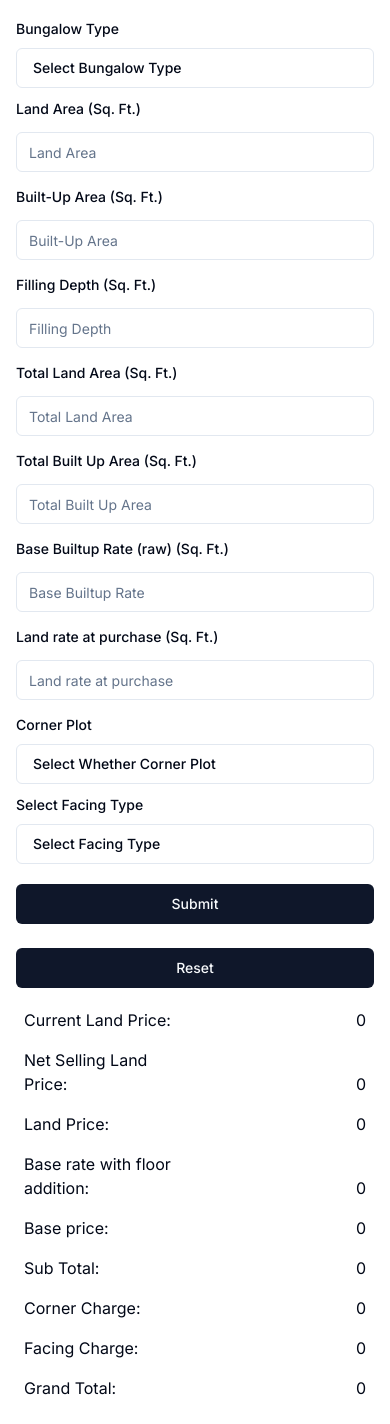
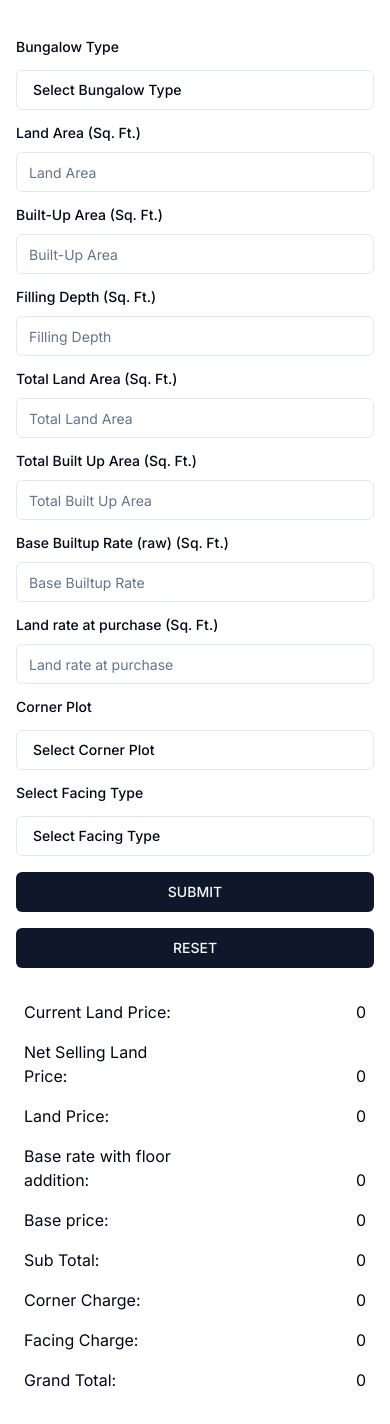
Before and after one commit to Ahmed4164/bungalow-configuration-app, a Next.js app: page / in a window 390 px wide. Built offline with nearby package versions, Linux system fonts and the light colour scheme.

Commit message:
responsive ui implemented

```diff
--- a/src/app/BungalowConfig.tsx
+++ b/src/app/BungalowConfig.tsx
@@ -10,19 +10,32 @@ import {
 } from "@/components/ui/dropdown-menu";
 import { Button } from "@/components/ui/button";
 import { Input } from "@/components/ui/input"
+const DEFAULT_VALUES = {
+    selectedBungalowType: "",
+    selectedFacingType: "",
+    selectedCornerPlot: "",
+    fillingDepth: 0,
+    builtUpArea: 0,
+    landArea: 0,
+    totalLandArea: 0,
+    totalBuiltUpArea: 0,
+    numberOfFloors: 0,
+    baseBuiltupRate: 0,
+    landRateAtPurchase: 0,
+};
 
 const BungalowConfig: React.FC = () => {
-    const [selectedBungalowType, setSelectedBungalowType] = React.useState<string | undefined>(undefined);
-    const [selectedFacingType, setSelectedFacingType] = React.useState<string | undefined>(undefined);
-    const [selectedCornerPlot, setSelectedCornerPlot] = React.useState<string | undefined>(undefined);
-    const [fillingDepth, setFillingDepth] = React.useState<number | undefined>(undefined);
-    const [builtUpArea, setBuiltUpArea] = React.useState<number | undefined>(undefined);
-    const [landArea, setLandArea] = React.useState<number | undefined>(undefined);
-    const [totalLandArea, setTotalLandArea] = React.useState<number | undefined>(undefined);
-    const [totalBuiltUpArea, setTotalBuiltUpArea] = React.useState<number | undefined>(undefined);
-    const [numberOfFloors, setNumberOfFloors] = React.useState<number | undefined>(undefined);
-    const [baseBuiltupRate, setBaseBuiltupRate] = React.useState<number | undefined>(undefined);
-    const [landRateAtPurchase, setLandRateAtPurchase] = React.useState<number | undefined>(undefined);
+    const [selectedBungalowType, setSelectedBungalowType] = React.useState<string>(DEFAULT_VALUES.selectedBungalowType);
+    const [selectedFacingType, setSelectedFacingType] = React.useState<string>(DEFAULT_VALUES.selectedFacingType);
+    const [selectedCornerPlot, setSelectedCornerPlot] = React.useState<string>(DEFAULT_VALUES.selectedCornerPlot);
+    const [fillingDepth, setFillingDepth] = React.useState<number>(DEFAULT_VALUES.fillingDepth);
+    const [builtUpArea, setBuiltUpArea] = React.useState<number>(DEFAULT_VALUES.builtUpArea);
+    const [landArea, setLandArea] = React.useState<number>(DEFAULT_VALUES.landArea);
+    const [totalLandArea, setTotalLandArea] = React.useState<number>(DEFAULT_VALUES.totalLandArea);
+    const [totalBuiltUpArea, setTotalBuiltUpArea] = React.useState<number>(DEFAULT_VALUES.totalBuiltUpArea);
+    const [numberOfFloors, setNumberOfFloors] = React.useState<number>(DEFAULT_VALUES.numberOfFloors);
+    const [baseBuiltupRate, setBaseBuiltupRate] = React.useState<number>(DEFAULT_VALUES.baseBuiltupRate);
+    const [landRateAtPurchase, setLandRateAtPurchase] = React.useState<number>(DEFAULT_VALUES.landRateAtPurchase);
 
     const [currentLandRate, setCurrentLandRate] = React.useState<number | null>(null);
     const [NetSellingLandPrice, setNetSellingLandPrice] = React.useState<number | null>(null);
@@ -33,7 +46,8 @@ const BungalowConfig: React.FC = () => {
     const [cornerCharge, setCornerCharge] = React.useState<number | null>(null);
     const [facingCharge, setFacingCharge] = React.useState<number | null>(null);
     const [grandTotal, setGrandTotal] = React.useState<number | null>(null);
-    const handleFormSubmit = () => {
+    const handleFormSubmit = (event: React.FormEvent<HTMLFormElement>) => {
+        event.preventDefault();
         let sellFactor = 0.2;
         let developmentCharge = 200;
         let legalCharge = 200;
@@ -68,14 +82,10 @@ const BungalowConfig: React.FC = () => {
         let fillingRate = 100;
         let fillingCharge = fillingDepth ? fillingDepth * fillingRate : 0;
 
-        // let facingCharge = subTotal * facing;
-        // let cornerCharge = subTotal * cornerFactor;
-        // let grandTotal =
-        //     subTotal + cornerCharge + facingCharge + fillingCharge + remotenessCharge;
         let remotenessCharge = 100;
         let facingCharge = (subTotal ?? 0) * facing;
         let cornerCharge = (subTotal ?? 0) * cornerFactor;
-        let grandTotal = (subTotal ?? 0) + cornerCharge + facingCharge + fillingCharge + remotenessCharge;
+        let grandTotal = (subTotal ?? 0) + cornerCharge + facingCharge + fillingCharge + (facingCharge ? remotenessCharge : 0);
         setCurrentLandRate(currentLandRate);
         setNetSellingLandPrice(NetSellingLandPrice);
         setLandPrice(landPrice);
@@ -88,17 +98,19 @@ const BungalowConfig: React.FC = () => {
         console.log("Grand Total:", grandTotal);
     };
     const handleFormReset = () => {
-        setSelectedBungalowType(undefined);
-        setSelectedCornerPlot(undefined);
-        setSelectedFacingType(undefined);
-        setFillingDepth(undefined);
-        setBuiltUpArea(undefined);
-        setLandArea(undefined);
-        setTotalLandArea(undefined);
-        setTotalBuiltUpArea(undefined);
-        setNumberOfFloors(undefined);
-        setBaseBuiltupRate(undefined);
-        setLandRateAtPurchase(undefined);
+
+        setSelectedBungalowType(DEFAULT_VALUES.selectedBungalowType);
+        setSelectedFacingType(DEFAULT_VALUES.selectedFacingType);
+        setSelectedCornerPlot(DEFAULT_VALUES.selectedCornerPlot);
+        setFillingDepth(DEFAULT_VALUES.fillingDepth);
+        setBuiltUpArea(DEFAULT_VALUES.builtUpArea);
+        setLandArea(DEFAULT_VALUES.landArea);
+        setTotalLandArea(DEFAULT_VALUES.totalLandArea);
+        setTotalBuiltUpArea(DEFAULT_VALUES.totalBuiltUpArea);
+        setNumberOfFloors(DEFAULT_VALUES.numberOfFloors);
+        setBaseBuiltupRate(DEFAULT_VALUES.baseBuiltupRate);
+        setLandRateAtPurchase(DEFAULT_VALUES.landRateAtPurchase);
+
         setCurrentLandRate(null);
         setNetSellingLandPrice(null);
         setLandPrice(null);
@@ -121,15 +133,14 @@ const BungalowConfig: React.FC = () => {
         { label: "Grand Total:", value: grandTotal },
     ];
     return (
-        <form className="px-4">
-            <div className=" grid grid-cols-1 sm:grid-cols-2 md:grid-cols-3 lg:grid-cols-4 sm:gap-y-10 md:gap-x-20 justify-center items-center lg:gap-x-25">
-                <div className="justify-self-center w-full">
-                    <div className="flex flex-col justify-center items-center">
-                        <div className="  sm:w-56   w-full">
-                        <label className="text-sm font-medium leading-none peer-disabled:cursor-not-allowed peer-disabled:opacity-70" htmlFor="bungalowType">Bungalow Type</label>
+        <form className="px-4 mx-auto" onSubmit={handleFormSubmit}>
+            <div className="grid gap-x-10 mt-8 lg:gap-y-6 sm:grid-cols-2 md:grid-cols-2 lg:grid-cols-3">
+                <div className="flex flex-col">
+                    <label className=" py-2 text-sm font-medium leading-none peer-disabled:cursor-not-allowed peer-disabled:opacity-70" htmlFor="bungalowType">Bungalow Type</label>
+                    {/* <label className="text-sm font-medium leading-none peer-disabled:cursor-not-allowed peer-disabled:opacity-70" htmlFor="bungalowType">Bungalow Type</label> */}
                     <DropdownMenu>
-                                <DropdownMenuTrigger className="w-full my-2 justify-start" id="bungalowType" asChild>
-                                    <Button variant="outline">{selectedBungalowType || 'Select Bungalow Type'}</Button>
+                        <DropdownMenuTrigger className="justify-start" id="bungalowType" asChild>
+                            <Button className="my-2" variant="outline">{selectedBungalowType || 'Select Bungalow Type'}</Button>
                         </DropdownMenuTrigger>
                         <DropdownMenuContent className=" ">
                             <DropdownMenuSeparator />
@@ -172,81 +183,79 @@ const BungalowConfig: React.FC = () => {
                         </DropdownMenuContent>
                     </DropdownMenu>
                 </div>
-                    </div>
-                </div>
-                <div className="justify-self-center w-full">
-                    <div className="flex flex-col justify-center items-center">
-                        <div className="   sm:w-56     w-full">
-                        <label className="text-sm font-medium leading-none peer-disabled:cursor-not-allowed peer-disabled:opacity-70" htmlFor="landArea">Land Area (Sq. Ft.)</label>
-                            <Input type="number" id="landArea" className="  sm:w-56     my-3" placeholder="Land Area" value={landArea || ""}
+                <div className="">
+                    <div className="">
+                        <div className="">
+                            <label className="block py-2 text-sm font-medium leading-none peer-disabled:cursor-not-allowed peer-disabled:opacity-70" htmlFor="landArea">Land Area (Sq. Ft.)</label>
+                            <Input type="number" className="mt-1 mb-2" id="landArea" placeholder="Land Area" value={landArea || ""}
                                 onChange={(e) => setLandArea(Number(e.target.value))} />
                         </div>
                     </div>
                 </div>
-                <div className="justify-self-center w-full">
-                    <div className="flex flex-col justify-center items-center">
-                        <div className="   sm:w-56     w-full">
-                        <label className="text-sm font-medium leading-none peer-disabled:cursor-not-allowed peer-disabled:opacity-70" htmlFor="builtUpArea">Built-Up Area (Sq. Ft.)</label>
-                            <Input type="number" id="builtUpArea" className="  sm:w-56     my-3" placeholder="Built-Up Area" value={builtUpArea || ""}
+                <div className="">
+                    <div className="">
+                        <div className="">
+                            <label className="block py-2 text-sm font-medium leading-none peer-disabled:cursor-not-allowed peer-disabled:opacity-70" htmlFor="builtUpArea">Built-Up Area (Sq. Ft.)</label>
+                            <Input type="number" id="builtUpArea" className="mt-1 mb-2" placeholder="Built-Up Area" value={builtUpArea || ""}
                                 onChange={(e) => setBuiltUpArea(Number(e.target.value))} />
                         </div>
                     </div>
                 </div>
-                <div className="justify-self-center w-full">
-                    <div className="flex flex-col justify-center items-center">
-                        <div className="   sm:w-56    w-full">
-                            <label className="text-sm font-medium leading-none peer-disabled:cursor-not-allowed peer-disabled:opacity-70" htmlFor="fillingDepth">Filling Depth (Sq. Ft.)</label>
-                            <Input type="number" id="fillingDepth" className="  sm:w-56     my-3" placeholder="Filling Depth" value={fillingDepth || ""}
+                <div className="">
+                    <div className="">
+                        <div className=" ">
+                            <label className="block py-2 text-sm font-medium leading-none peer-disabled:cursor-not-allowed peer-disabled:opacity-70" htmlFor="fillingDepth">Filling Depth (Sq. Ft.)</label>
+                            <Input type="number" id="fillingDepth" className="mt-1 mb-2" placeholder="Filling Depth" value={fillingDepth || ""}
                                 onChange={(e) => setFillingDepth(Number(e.target.value))} />
                         </div>
                     </div>
                 </div>
-                <div className="justify-self-center w-full">
-                    <div className="flex flex-col justify-center items-center">
-                        <div className="  sm:w-56     w-full">
-                            <label className="text-sm font-medium leading-none peer-disabled:cursor-not-allowed peer-disabled:opacity-70" htmlFor="totalLandArea">Total Land Area (Sq. Ft.)</label>
-                            <Input type="number" id="totalLandArea" className="  sm:w-56    my-3" placeholder="Total Land Area" value={totalLandArea || ""}
+                <div className="">
+                    <div className="">
+                        <div className="">
+                            <label className="block py-2 text-sm font-medium leading-none peer-disabled:cursor-not-allowed peer-disabled:opacity-70" htmlFor="totalLandArea">Total Land Area (Sq. Ft.)</label>
+                            <Input type="number" id="totalLandArea" className="mt-1 mb-2" placeholder="Total Land Area" value={totalLandArea || ""}
                                 onChange={(e) => setTotalLandArea(Number(e.target.value))} />
                         </div>
                     </div>
                 </div>
-                <div className="justify-self-center w-full">
-                    <div className="flex flex-col justify-center items-center">
-                        <div className="   sm:w-56     w-full">
-                        <label className="text-sm font-medium leading-none peer-disabled:cursor-not-allowed peer-disabled:opacity-70" htmlFor="totalBuiltUpArea">Total Built Up Area (Sq. Ft.)</label>
-                            <Input type="number" id="totalBuiltUpArea" className="  sm:w-56    my-3" placeholder="Total Built Up Area" value={totalBuiltUpArea || ""}
+                <div className="">
+                    <div className="">
+                        <div className="">
+                            <label className="block py-2 text-sm font-medium leading-none peer-disabled:cursor-not-allowed peer-disabled:opacity-70" htmlFor="totalBuiltUpArea">Total Built Up Area (Sq. Ft.)</label>
+                            <Input type="number" id="totalBuiltUpArea" className="mt-1 mb-2" placeholder="Total Built Up Area" value={totalBuiltUpArea || ""}
                                 onChange={(e) => setTotalBuiltUpArea(Number(e.target.value))} />
                         </div>
                     </div>
                 </div>
-                <div className="justify-self-center w-full">
-                    <div className="flex flex-col justify-center items-center">
-                        <div className="   sm:w-56     w-full">
-                        <label className="text-sm font-medium leading-none peer-disabled:cursor-not-allowed peer-disabled:opacity-70" htmlFor="baseBuiltUpRate">Base Builtup Rate (raw) (Sq. Ft.)</label>
-                            <Input type="number" id="baseBuiltUpRate" className="  sm:w-56    my-3" placeholder="Base Builtup Rate" value={baseBuiltupRate || ""}
+                <div className="">
+                    <div className="">
+                        <div className="">
+                            <label className="block py-2 text-sm font-medium leading-none peer-disabled:cursor-not-allowed peer-disabled:opacity-70" htmlFor="baseBuiltUpRate">Base Builtup Rate (raw) (Sq. Ft.)</label>
+                            <Input type="number" id="baseBuiltUpRate" className="mt-1 mb-2" placeholder="Base Builtup Rate" value={baseBuiltupRate || ""}
                                 onChange={(e) => setBaseBuiltupRate(Number(e.target.value))} />
                         </div>
                     </div>
                 </div>
-                <div className="justify-self-center w-full">
-                    <div className="flex flex-col justify-center items-center">
-                        <div className="   sm:w-56     w-full">
-                        <label className="text-sm font-medium leading-none peer-disabled:cursor-not-allowed peer-disabled:opacity-70" htmlFor="landRatePurchase">Land rate at purchase (Sq. Ft.)</label>
-                            <Input type="number" id="landRatePurchase" className="  sm:w-56    my-3" placeholder="Land rate at purchase" value={landRateAtPurchase || ""}
+                <div className="">
+                    <div className="">
+                        <div className="">
+                            <label className="block py-2 text-sm font-medium leading-none peer-disabled:cursor-not-allowed peer-disabled:opacity-70" htmlFor="landRatePurchase">Land rate at purchase (Sq. Ft.)</label>
+                            <Input type="number" id="landRatePurchase" className=" mt-1 mb-2" placeholder="Land rate at purchase" value={landRateAtPurchase || ""}
                                 onChange={(e) => setLandRateAtPurchase(Number(e.target.value))} />
                         </div>
                     </div>
                 </div>
-                <div className="justify-self-center w-full">
-                    <div className="flex flex-col justify-center items-center">
-                        <div className="   sm:w-56     w-full">
-                            <div className="w-full lg:w-56 md:w-56   sm:w-56   ">
-                            <label className="text-sm font-medium leading-none peer-disabled:cursor-not-allowed peer-disabled:opacity-70" htmlFor="cornerPlot">Corner Plot</label>
+                <div className="">
+                    <div className="">
+                        <div className="">
+                            <div className="flex flex-col  ">
+                                <label className="py-2 text-sm font-medium leading-none peer-disabled:cursor-not-allowed peer-disabled:opacity-70" htmlFor="cornerPlot">Corner Plot</label>
                                 <DropdownMenu>
-                                    <DropdownMenuTrigger id="cornerPlot" className="w-full my-2 justify-start" asChild>
-                                        <Button variant="outline" className="text-custom-color placeholder-gray-700" >{selectedCornerPlot || 'Select Whether Corner Plot'}</Button>
+                                    <DropdownMenuTrigger id="cornerPlot" className="mt-1 mb-2 justify-start" asChild>
+                                        <Button variant="outline" className="my-2"  >{selectedCornerPlot || 'Select Corner Plot'}</Button>
                                     </DropdownMenuTrigger>
-                                    <DropdownMenuContent className="w-56 my-3">
+                                    <DropdownMenuContent className="">
                                         <DropdownMenuSeparator />
                                         <DropdownMenuCheckboxItem
                                             checked={selectedCornerPlot === 'Yes'}
@@ -266,15 +275,15 @@ const BungalowConfig: React.FC = () => {
                         </div>
                     </div>
                 </div>
-                <div className="justify-self-center w-full">
-                    <div className="flex flex-col justify-center items-center">
-                        <div className="  sm:w-56     w-full">
-                            <label className="text-sm font-medium leading-none peer-disabled:cursor-not-allowed peer-disabled:opacity-70" htmlFor="facingType">Select Facing Type</label>
+                <div className="">
+                    <div className="">
+                        <div className="flex flex-col">
+                            <label className="py-2 text-sm font-medium leading-none peer-disabled:cursor-not-allowed peer-disabled:opacity-70" htmlFor="facingType">Select Facing Type</label>
                             <DropdownMenu>
-                                <DropdownMenuTrigger id="facingType" className="w-full my-2 justify-start" asChild>
-                                    <Button variant="outline">{selectedFacingType || 'Select Facing Type'}</Button>
+                                <DropdownMenuTrigger id="facingType" className="mt-1 mb-2 justify-start" asChild>
+                                    <Button className="my-2" variant="outline">{selectedFacingType || 'Select Facing Type'}</Button>
                                 </DropdownMenuTrigger>
-                                <DropdownMenuContent className="w-56 my-3">
+                                <DropdownMenuContent className="">
                                     <DropdownMenuSeparator />
                                     <DropdownMenuCheckboxItem
                                         checked={selectedFacingType === 'East'}
@@ -305,25 +314,15 @@ const BungalowConfig: React.FC = () => {
                         </div>
                     </div>
                 </div>
-                {/* <div className="grid grid-cols-2 border border-red-500 gap-3"> */}
-                <div className=" justify-self-center w-full">
-                        <div className=" flex flex-col justify-center items-center">
-                            <div className="  my-3  sm:w-56     flex flex-col justify-center items-cente w-full">
-                                <Button onClick={handleFormSubmit}>Submit</Button>
+                <div className=" flex justify-center items-end">
+                    <Button className="w-full my-2 "type="submit" >SUBMIT</Button>
+                </div>
+                <div className=" flex justify-center items-end">
+                    <Button className="w-full my-2 " onClick={handleFormReset}>RESET</Button>
                 </div>
             </div>
-                    </div>
-                    <div className=" justify-self-center w-full">
-                        <div className=" flex flex-col justify-center items-center">
-                            <div className="  my-3   sm:w-56    flex flex-col justify-center items-cente w-full">
-                                <Button onClick={handleFormReset}>Reset</Button>
-                            </div>
-                        </div>
-                    </div>
-                {/* </div> */}
-            </div>
-            <div>
-                <div className="grid grid-cols-1 sm:grid-cols-2  md:gap-x-8 lg:px-8">
+            <div className="">
+                <div className=" grid grid-cols-1 sm:grid-cols-2 sm:gap-x-6 md:gap-x-8 my-4">
                     {data.map((item, index) => (
                         <div key={index} className="p-2">
                             <div className="grid grid-cols-2 justify-between">
--- a/src/app/layout.tsx
+++ b/src/app/layout.tsx
@@ -5,8 +5,8 @@ import './globals.css'
 const inter = Inter({ subsets: ['latin'] })
 
 export const metadata: Metadata = {
-  title: 'Create Next App',
-  description: 'Generated by create next app',
+  title: 'Bungalow Price Calculator',
+  description: 'Estimate costs for your dream bungalow with ease. Input details, customize options, and get a quick, accurate breakdown of expenses.',
 }
 
 export default function RootLayout({
```
Lines whose indentation alone changed are shown as unchanged.
